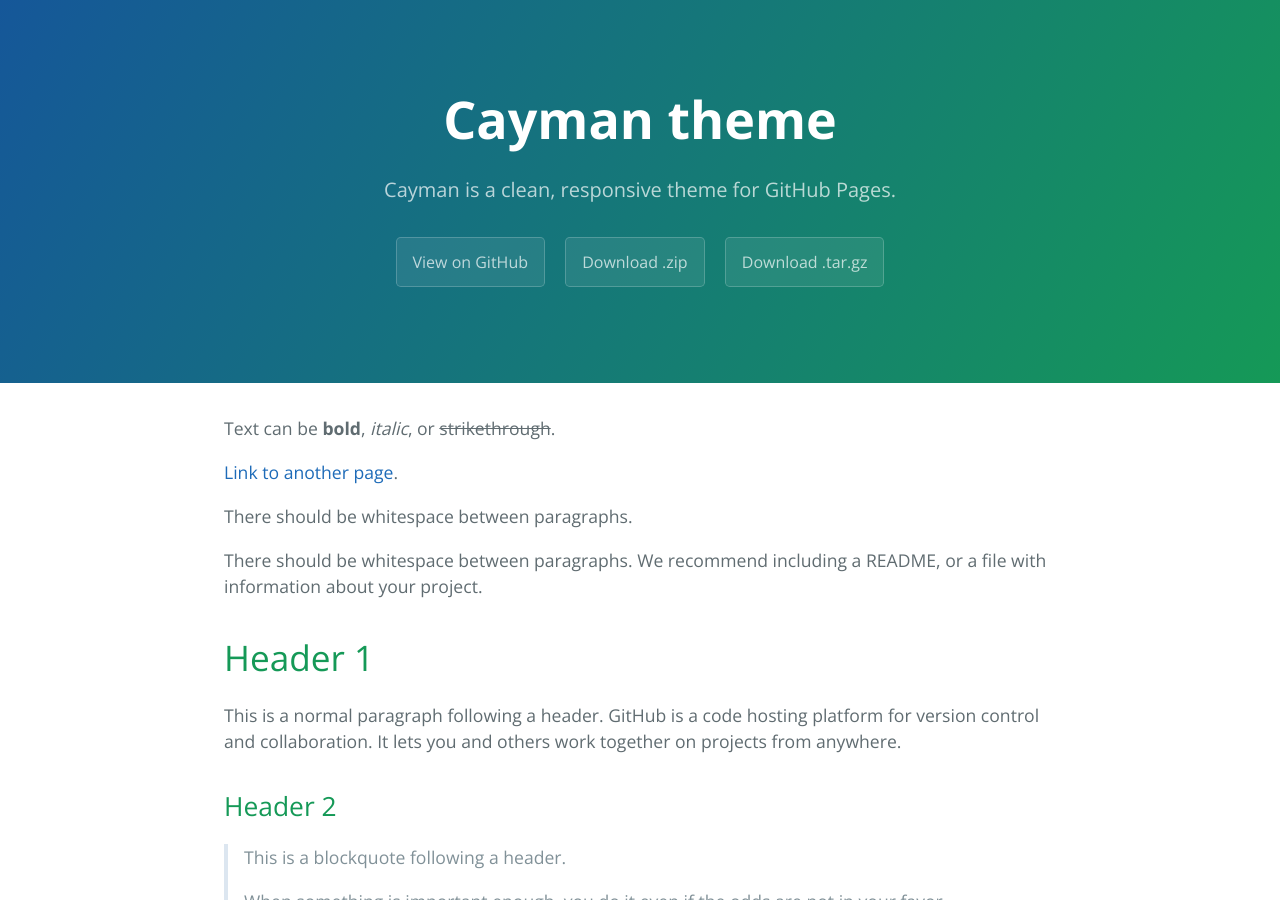
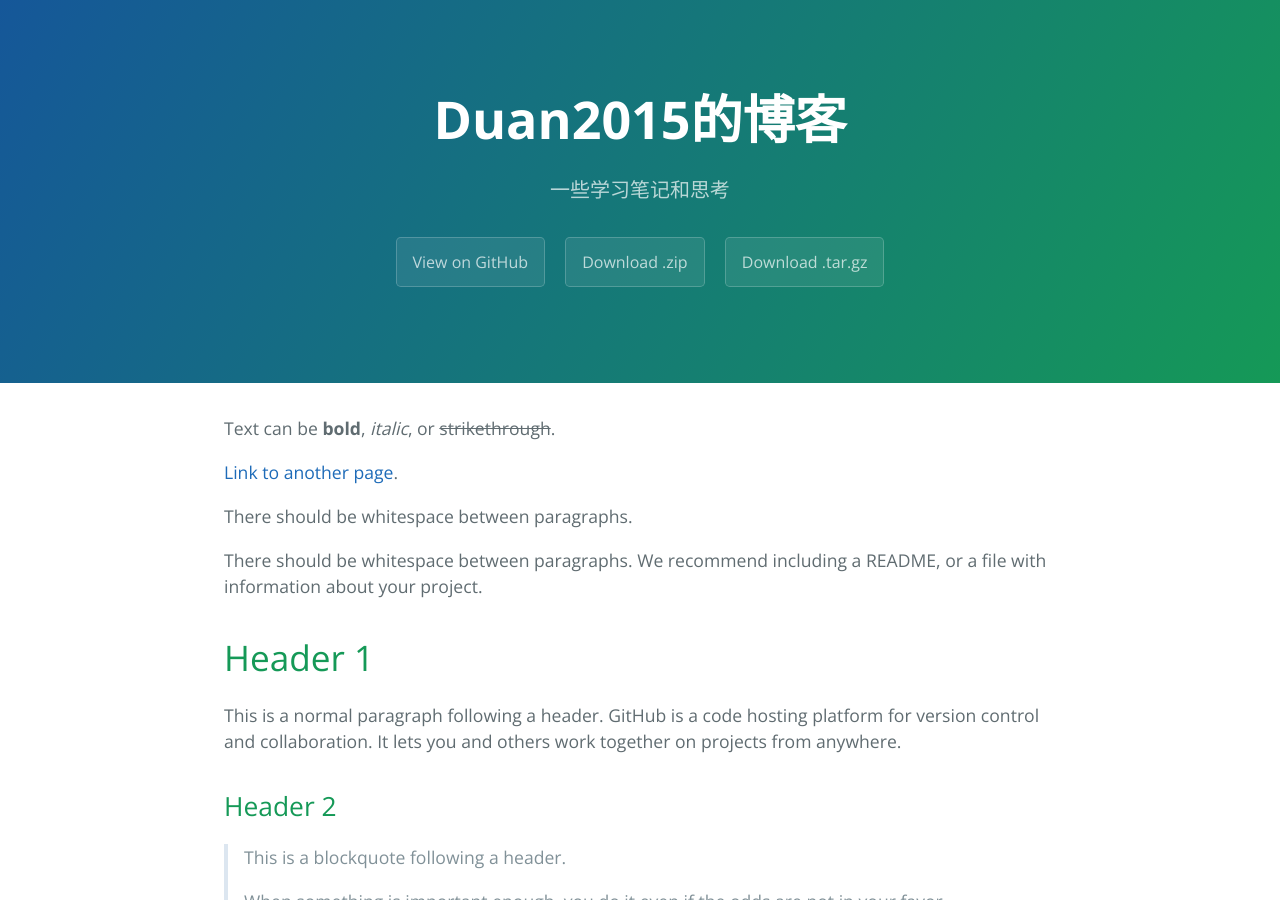
Before and after one commit to Duan2015/jcd1996.github.io, a Jekyll site: the page built from index.md, in a window 1280 px wide and 900 px high. Built offline with Jekyll 4.4.1, drawn with Linux system fonts in a browser that asks for light colours.

Commit message:
change title

```diff
--- a/_config.yml
+++ b/_config.yml
@@ -1,5 +1,5 @@
-title: Cayman theme
-description: Cayman is a clean, responsive theme for GitHub Pages.
+title: Duan2015的博客
+description: 一些学习笔记和思考
 show_downloads: true
 google_analytics:
 theme: jekyll-theme-cayman
```
